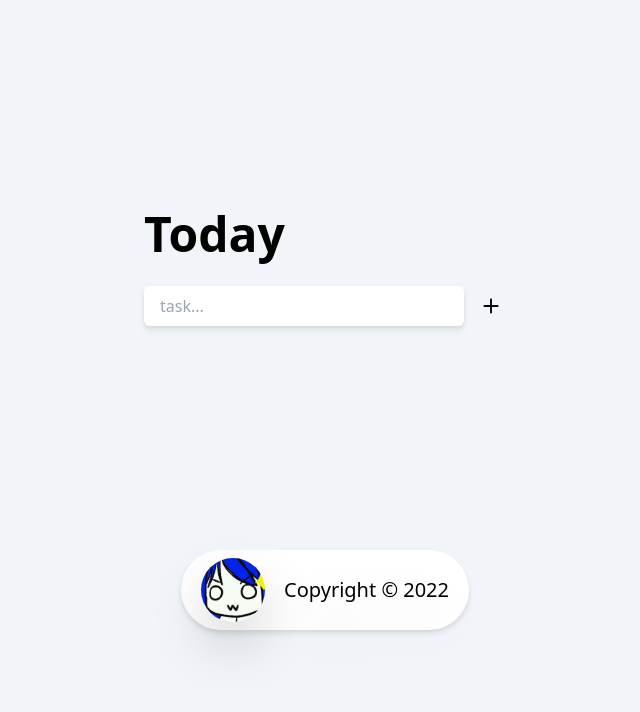
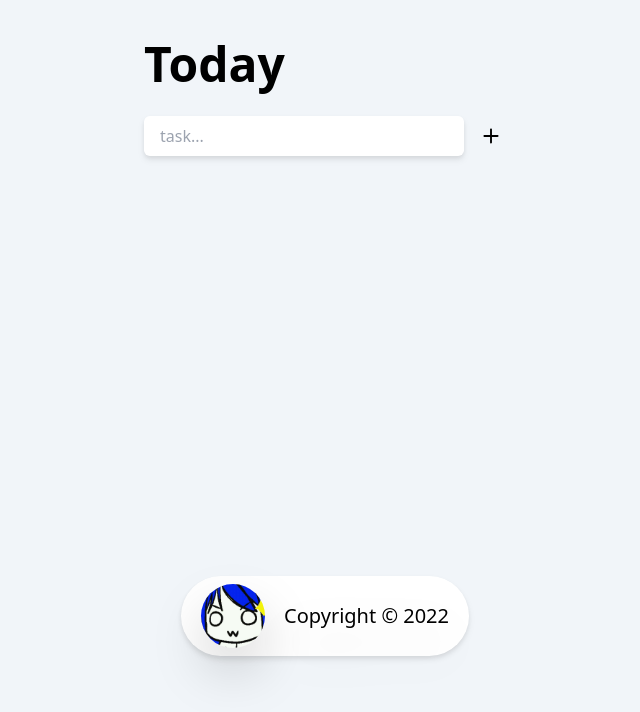
Before and after one commit to Huypip1234/To-do-app, a React (Vite) app: page / in a window 1280 px wide. Shown: the top 712 px of the page, without its empty margins (315-955 px from the left). Built offline with nearby package versions, Linux system fonts and the light colour scheme.

Commit message:
adsdsdsa

```diff
--- a/src/App.tsx
+++ b/src/App.tsx
@@ -5,8 +5,8 @@ import Footer from "./components/Footer";
 
 function App() {
 	return (
-		<div className="h-[100vh] flex items-center justify-center flex-col bg-slate-100">
-			<div className="h-[calc(100vh-(5rem+1.25rem+20rem))]">
+		<div className="flex items-center justify-center flex-col">
+			<div className="h-[36rem]">
 				<Header />
 				<Body />
 			</div>
--- a/src/components/Body/index.tsx
+++ b/src/components/Body/index.tsx
@@ -55,7 +55,7 @@ const index = () => {
             <myContext.Provider value={{item, list, addItem, deleteItem, onChangeHandle, focusInput, scrollFocus}}>
                 <div className="mt-3">
                     <Input ref={inputRef} />
-                    <div className="h-[calc(100vh-(5rem+4rem+2.5rem+0.75rem+2.5rem+6rem+1.25rem+20rem))] my-12
+                    <div className="h-[20rem] my-12
                     overflow-y-scroll scrollbar-thin scrollbar-thumb-gray-200 scrollbar-track-gray-100">
                         <ul>
                             {list.map((element, index) => (
--- a/src/index.css
+++ b/src/index.css
@@ -4,7 +4,7 @@
 
 @layer base {
     body {
-        @apply select-none
+        @apply select-none bg-slate-100
     }
     h1 {
         @apply text-5xl font-bold;
```
